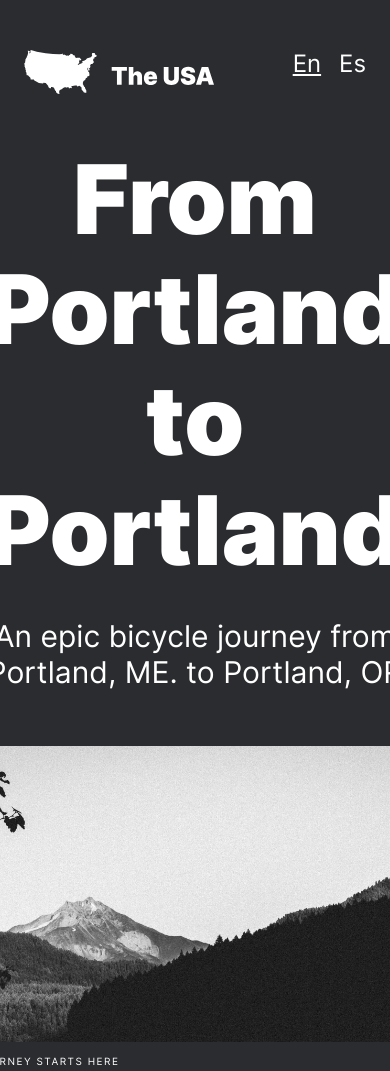
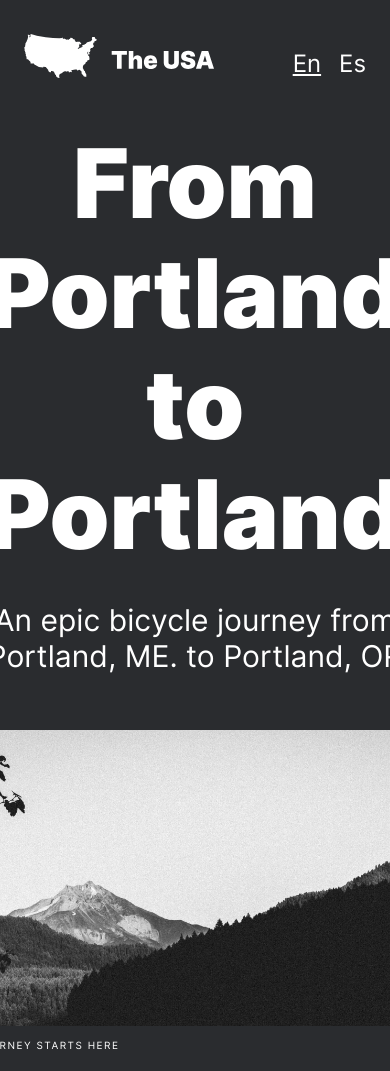
Before and after one commit to wonka64/web_project_3, a plain HTML site: page index.html in a window 390 px wide. Shown: the top 1071 px of the page. Drawn offline with Linux system fonts and the light colour scheme; files whose address does not match are found by name.

Commit message:
Fix header links horizontal alignment with logo

```diff
--- a/blocks/header/__language-list/header__language-list.css
+++ b/blocks/header/__language-list/header__language-list.css
@@ -1,3 +1,4 @@
 .header__language-list {
   display: flex;
+  margin: 0;
 }
--- a/blocks/header/header.css
+++ b/blocks/header/header.css
@@ -4,13 +4,27 @@
   align-items: flex-end;
   width: 100%;
   padding-top: 34px;
-  margin: 0 auto;
+  margin: 0 0 0 0;
   max-width: 984px;
   box-sizing: border-box;
 }
 
+@media screen and (max-width: 1024px) {
+  .header {
+    max-width: 928px;
+  }
+}
+
+@media screen and (max-width: 768px) {
+  .header {
+    max-width: 720px;
+  }
+}
+
+
 @media screen and (max-width: 320px) {
   .header {
+    max-width: 288px;
     padding-top: 20px;
   }
 }
```
